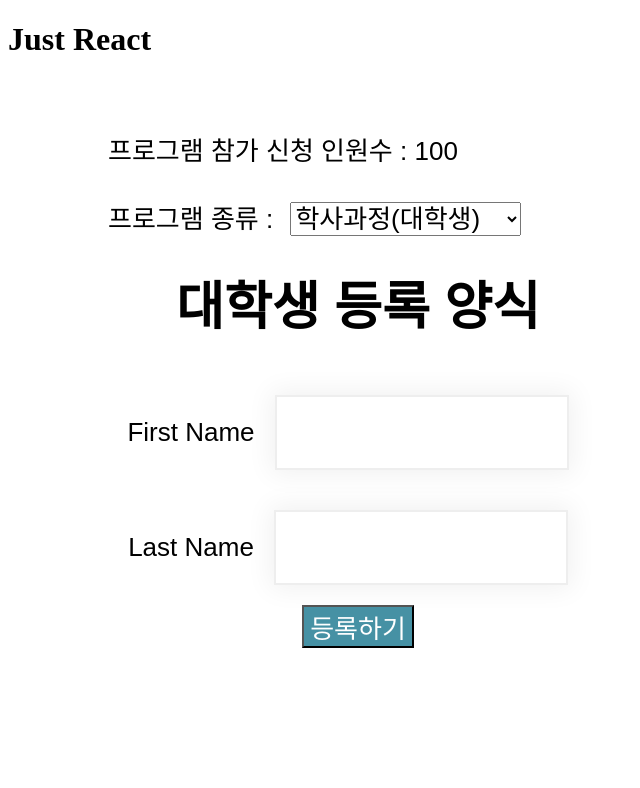
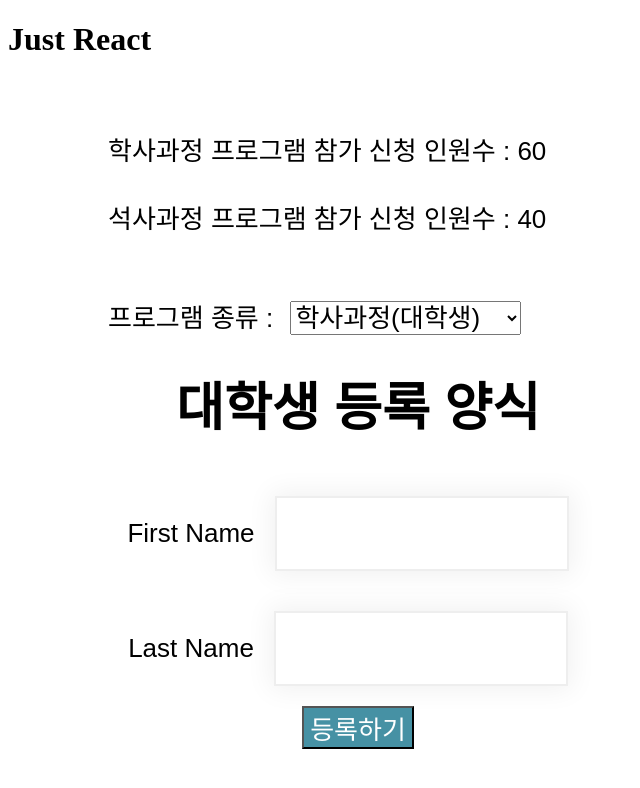
Before and after one commit to kdh6194/enrollment-react-app, a React (Create React App) app: page / in a window 1280 px wide. Shown: the top 788 px of the page, without its empty margins (0-640 px from the left). Built offline with nearby package versions, Linux system fonts and the light colour scheme.

Commit message:
props를 이용한 참가가능 인원수 표시2 - 학사/석사 구분

```diff
--- a/src/App.js
+++ b/src/App.js
@@ -9,19 +9,26 @@ import EnrollmentForm from './components/EnrollmentForm'
 const App = () => {
 
     const [ program, setProgram ] = useState("대학생");  // 프로그램 종류
-    const [ seats, setSeats ] = useState(100);  // 참가가능 인원수
+    const [ugseats,setUgseats] = useState(60);
+    const [pgseats,setPgseats] = useState(40);
     const handleChange = (e) => {
         setProgram(e.target.value);
         e.preventDefault();
     };
 
+    // 프로그램별 참가가능 인원수를 변경하는 함수
     const setUpdateSeats = (modify) => {
-        setSeats(modify)
+        if (program === "대학생") {setUgseats(modify)}
+        if (program === "대학원생") {setPgseats(modify)}
     };
     return(
         <div className="App">
             <div  className="programs">
-                <label>프로그램 참가 신청 인원수 : {seats}</label>
+                <label>학사과정 프로그램 참가 신청 인원수 : {ugseats}</label>
+                <br />
+                <br />
+                <label>석사과정 프로그램 참가 신청 인원수 : {pgseats}</label>
+                <br />
                 <br />
                 <br />
                 <label>프로그램 종류 : </label>
@@ -30,9 +37,10 @@ const App = () => {
                     <option value="대학생">학사과정(대학생)</option>
                     <option value="대학원생">석사과정(대학원생)</option>
                 </select>
+                <br /><br />
             </div>
             <EnrollmentForm chosenProgram={program}
-                currentSeat={seats} setUpdateSeats={setUpdateSeats}/>
+                currentSeat={(program === "대학생") ? ugseats : pgseats} setUpdateSeats={setUpdateSeats}/>
         </div>
     )
 }
```
